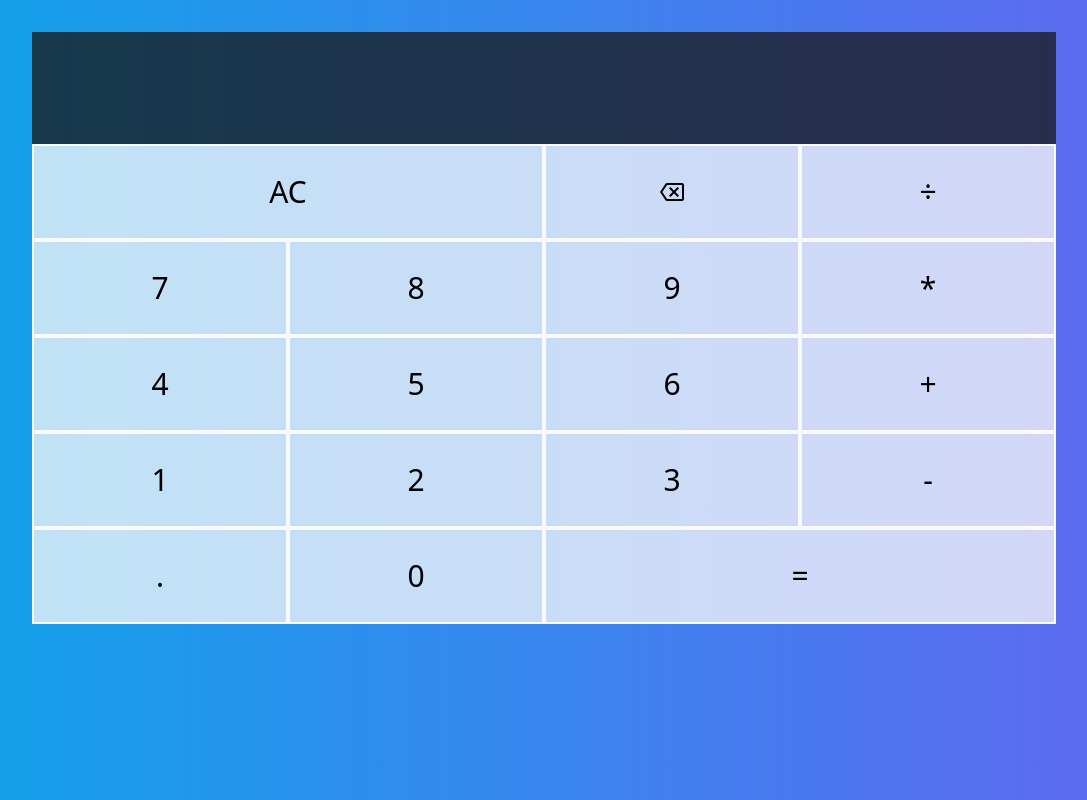
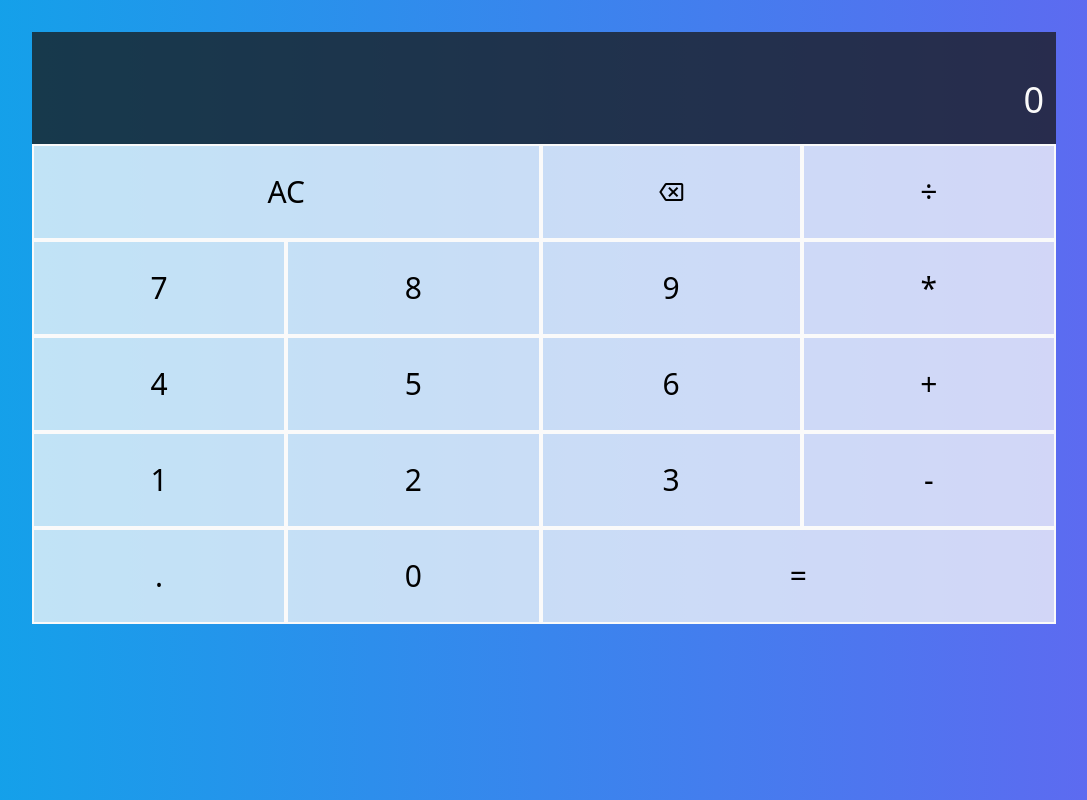
Before and after one commit to anthonypz/react-calculator, a React (Create React App) app: page / in a window 1280 px wide. Shown: the whole page, without its empty margins (96-1183 px from the left). Built offline with nearby package versions, Linux system fonts and the light colour scheme; a web font is replaced by a local one.

Commit message:
Add calculator functionality.

```diff
--- a/src/App.js
+++ b/src/App.js
@@ -1,39 +1,190 @@
+import { useReducer } from "react";
+import DigitButton from "./DigitButton";
+import OperationButton from "./OperationButton";
+import "./index.css";
+
+export const ACTIONS = {
+  ADD_DIGIT: "add-digit",
+  CHOOSE_OPERATION: "choose-operation",
+  CLEAR: "clear",
+  DELETE_DIGIT: "delete-digit",
+  EVALUATE: "evaluate",
+};
+
+function reducer(state, { type, payload }) {
+  switch (type) {
+    case ACTIONS.ADD_DIGIT:
+      if (state.overwrite) {
+        return {
+          ...state,
+          currentOperand: payload.digit,
+          overwrite: false,
+        };
+      }
+      //Do not allow multiple zeros
+      if (payload.digit === "0" && state.currentOperand === "0") {
+        return state;
+      }
+      //Replace the starting "0" with any of the other digits, except when pressing '.'
+      if (payload.digit !== "." && state.currentOperand === "0") {
+        return {
+          currentOperand: payload.digit,
+        };
+      }
+      //Do not allow multiple decimals
+      if (payload.digit === "." && state.currentOperand.includes(".")) {
+        return state;
+      }
+      return {
+        ...state,
+        currentOperand: `${state.currentOperand || ""}${payload.digit}`,
+      };
+    case ACTIONS.CHOOSE_OPERATION:
+      if (state.previousOperand == null) {
+        return {
+          ...state,
+          previousOperand: state.currentOperand,
+          operation: payload.operation,
+          currentOperand: null,
+        };
+      }
+      if (payload.operation === "-" && state.operation.includes("-")) {
+        return state;
+      }
+      if (payload.operation === "-" && state.operation.includes("+")) {
+        return {
+          ...state,
+          operation: payload.operation,
+        };
+      }
+      if (state.currentOperand == null && payload.operation == "-") {
+        return {
+          ...state,
+          operation: `${state.operation} ${payload.operation}`,
+          currentOperand: null,
+        };
+      }
+      if (state.currentOperand == null) {
+        return {
+          ...state,
+          operation: payload.operation,
+        };
+      }
+      return {
+        ...state,
+        previousOperand: evaluate(state),
+        operation: payload.operation,
+        currentOperand: null,
+      };
+    case ACTIONS.CLEAR:
+      return {
+        ...state,
+        currentOperand: "0",
+        previousOperand: null,
+        operation: null,
+      };
+    case ACTIONS.EVALUATE:
+      if (
+        state.currentOperand == null ||
+        state.previousOperand == null ||
+        state.operation == null
+      ) {
+        return state;
+      }
+      return {
+        ...state,
+        overwrite: true,
+        operation: null,
+        previousOperand: null,
+        currentOperand: evaluate(state),
+      };
+  }
+}
+
+function evaluate({ currentOperand, previousOperand, operation }) {
+  const previous = parseFloat(previousOperand);
+  const current = parseFloat(currentOperand);
+  if (isNaN(previous) || isNaN(current)) return "";
+  let calculate = "";
+  switch (operation) {
+    case "÷":
+      calculate = previous / current;
+      break;
+    case "*":
+      calculate = previous * current;
+      break;
+    case "+":
+      calculate = previous + current;
+      break;
+    case "-":
+      calculate = previous - current;
+      break;
+    case "÷ -":
+      calculate = previous / -current;
+      break;
+    case "* -":
+      calculate = previous * -current;
+      break;
+    case "+ -":
+      calculate = previous + -current;
+      break;
+  }
+  return calculate.toString();
+}
+
 export default function App() {
+  const [{ currentOperand, previousOperand, operation }, dispatch] = useReducer(
+    reducer,
+    { currentOperand: "0" }
+  );
+
   return (
     <div
       id="app"
       className="min-h-screen w-full bg-gradient-to-r from-sky-500 to-indigo-500 p-8"
     >
-      <div id="calculator" className="grid grid-cols-4 max-w-5xl mx-auto">
+      <div id="calculator" className="max-w-5xl mx-auto">
         <div
           id="display"
-          className="col-span-4 bg-neutral-900/75 h-28 flex flex-col justify-around items-end p-3 break-words break-all"
+          className="col-span-4 bg-neutral-900/75 flex flex-col justify-around items-end p-3 break-words break-all"
         >
-          <div className="prev-operand text-neutral-100/75 text-2xl "></div>
-          <div className="curr-operand text-neutral-50 text-4xl "></div>
+          <div className="prev-operand text-neutral-100/75 text-2xl">
+            {previousOperand} {operation}
+          </div>
+          <div className="curr-operand text-neutral-50 text-4xl">
+            {currentOperand}
+          </div>
         </div>
-        <button id="clear" className="col-span-2">
+        <button
+          id="clear"
+          className="col-span-2"
+          onClick={() => dispatch({ type: ACTIONS.CLEAR })}
+        >
           AC
         </button>
         <button id="delete" className="material-icons-outlined">
           backspace
         </button>
-        <button id="divide">÷</button>
-        <button id="seven">7</button>
-        <button id="eight">8</button>
-        <button id="nine">9</button>
-        <button id="multiply">*</button>
-        <button id="four">4</button>
-        <button id="five">5</button>
-        <button id="six">6</button>
-        <button id="add">+</button>
-        <button id="one">1</button>
-        <button id="two">2</button>
-        <button id="three">3</button>
-        <button id="subtract">-</button>
-        <button id="decimal">.</button>
-        <button id="zero">0</button>
-        <button id="equals" className="col-span-2">
+        <OperationButton id="divide" operation="÷" dispatch={dispatch} />
+        <DigitButton id="seven" digit="7" dispatch={dispatch} />
+        <DigitButton id="eight" digit="8" dispatch={dispatch} />
+        <DigitButton id="nine" digit="9" dispatch={dispatch} />
+        <OperationButton id="multiply" operation="*" dispatch={dispatch} />
+        <DigitButton id="four" digit="4" dispatch={dispatch} />
+        <DigitButton id="five" digit="5" dispatch={dispatch} />
+        <DigitButton id="six" digit="6" dispatch={dispatch} />
+        <OperationButton id="add" operation="+" dispatch={dispatch} />
+        <DigitButton id="one" digit="1" dispatch={dispatch} />
+        <DigitButton id="two" digit="2" dispatch={dispatch} />
+        <DigitButton id="three" digit="3" dispatch={dispatch} />
+        <OperationButton id="subtract" operation="-" dispatch={dispatch} />
+        <DigitButton id="decimal" digit="." dispatch={dispatch} />
+        <DigitButton id="zero" digit="0" dispatch={dispatch} />
+        <button
+          id="equals"
+          className="col-span-2"
+          onClick={() => dispatch({ type: ACTIONS.EVALUATE })}
+        >
           =
         </button>
       </div>
--- /dev/null
+++ b/src/DigitButton.js
@@ -0,0 +1,12 @@
+import { ACTIONS } from "./App";
+
+export default function DigitButton({ dispatch, digit, id }) {
+  return (
+    <button
+      id={id}
+      onClick={() => dispatch({ type: ACTIONS.ADD_DIGIT, payload: { digit } })}
+    >
+      {digit}
+    </button>
+  );
+}
--- /dev/null
+++ b/src/OperationButton.js
@@ -0,0 +1,14 @@
+import { ACTIONS } from "./App";
+
+export default function OperationButton({ dispatch, operation, id }) {
+  return (
+    <button
+      id={id}
+      onClick={() =>
+        dispatch({ type: ACTIONS.CHOOSE_OPERATION, payload: { operation } })
+      }
+    >
+      {operation}
+    </button>
+  );
+}
```
